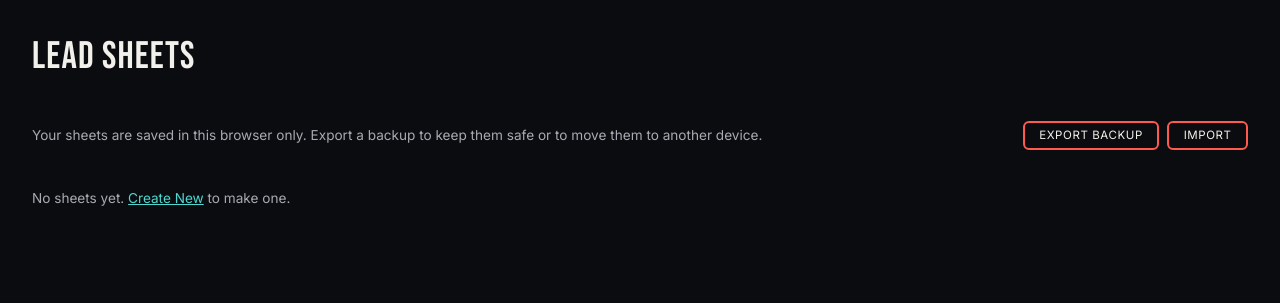
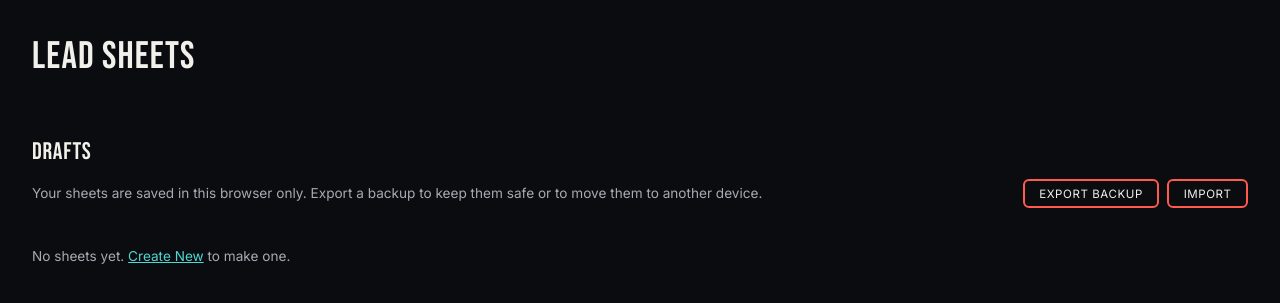
Before and after one commit to carljarner/leadsheets, a FastAPI app: page /sheets in a window 1280 px wide. Shown: the part 146-449 px from the top of the page. Run offline with FastAPI, Linux system fonts and the light colour scheme; parts of the project's set-up code (start-up, migrations or seed data) failed here and were passed over.

Commit message:
Lead Sheets: Drafts heading, tighter space under section headings
Co-Authored-By: Claude Opus 5.5 <noreply@anthropic.com>

```diff
--- a/static/style.css
+++ b/static/style.css
@@ -691,6 +691,7 @@ textarea:focus {
 }
 
 .setlist-card.leadsheet-card[hidden] { display: none; }
+.sheets-section-title { margin-bottom: 0.15rem; }
 
 @media (max-width: 600px) {
   .leadsheets-toolbar { grid-template-columns: 1fr auto; }
--- a/templates/sheets.html
+++ b/templates/sheets.html
@@ -8,6 +8,7 @@
   <input type="search" id="sheet-search" class="leadsheets-search" placeholder="Search title or artist" aria-label="Search lead sheets" autocomplete="off" hidden />
 </div>
 
+<h2 class="sheets-section-title">Drafts</h2>
 {% if not admin %}
 <div class="local-note">
   <p class="muted">Your sheets are saved in this browser only. Export a backup to keep them safe or to move them to another device.</p>
@@ -23,7 +24,7 @@
 <p id="drafts-empty" class="muted" hidden>No sheets yet. <a href="/draft?mode=edit#new">Create New</a> to make one.</p>
 
 {% if admin %}
-<h2>Archive</h2>
+<h2 class="sheets-section-title">Archive</h2>
 {% if sheets %}
 <span class="muted">{{ sheets|length }} song{{ "" if sheets|length == 1 else "s" }}</span>
 <ul class="setlist-cards">
```
